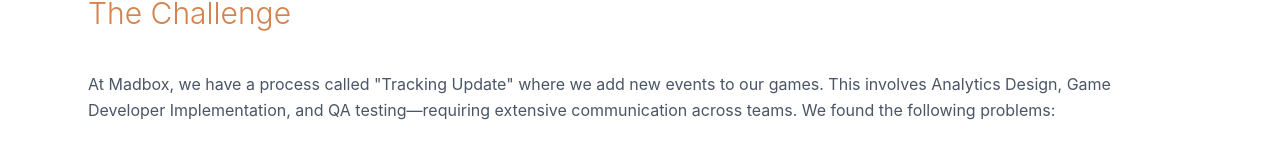
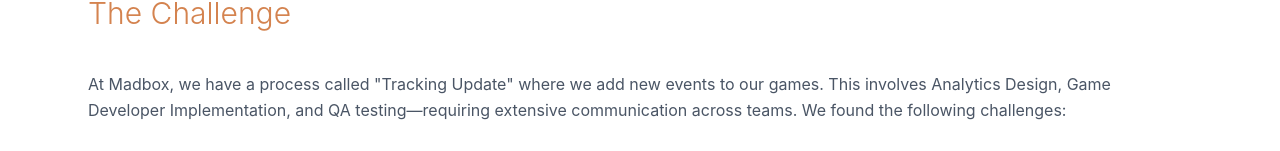
Before and after one commit to sabrinauderman/portfolio, a React (Vite) app: page /projects/tracking-tool in a window 1280 px wide. Shown: the part 796-947 px from the top of the page. Built offline with nearby package versions, Linux system fonts and the light colour scheme.

Commit message:
Fixing texts

```diff
--- a/src/app/components/tracking-tool/TrackingToolResearch.tsx
+++ b/src/app/components/tracking-tool/TrackingToolResearch.tsx
@@ -11,7 +11,7 @@
             At Madbox, we have a process called "Tracking Update" where we add
             new events to our games. This involves Analytics Design, Game
             Developer Implementation, and QA testing—requiring extensive
-            communication across teams. We found the following problems:
+            communication across teams. We found the following challenges:
           </p>
           <ul className="list-disc pl-6 space-y-2">
             <li>
```
